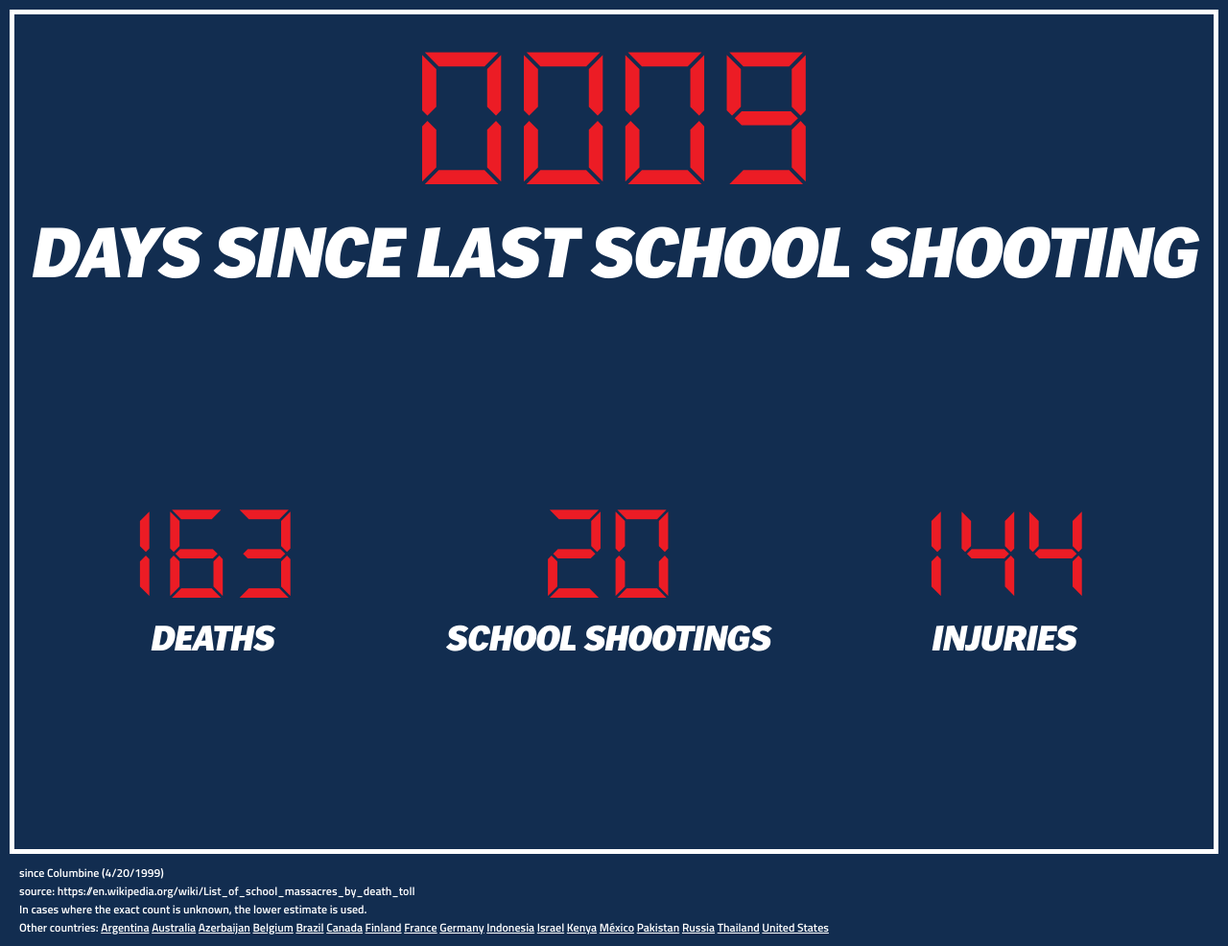
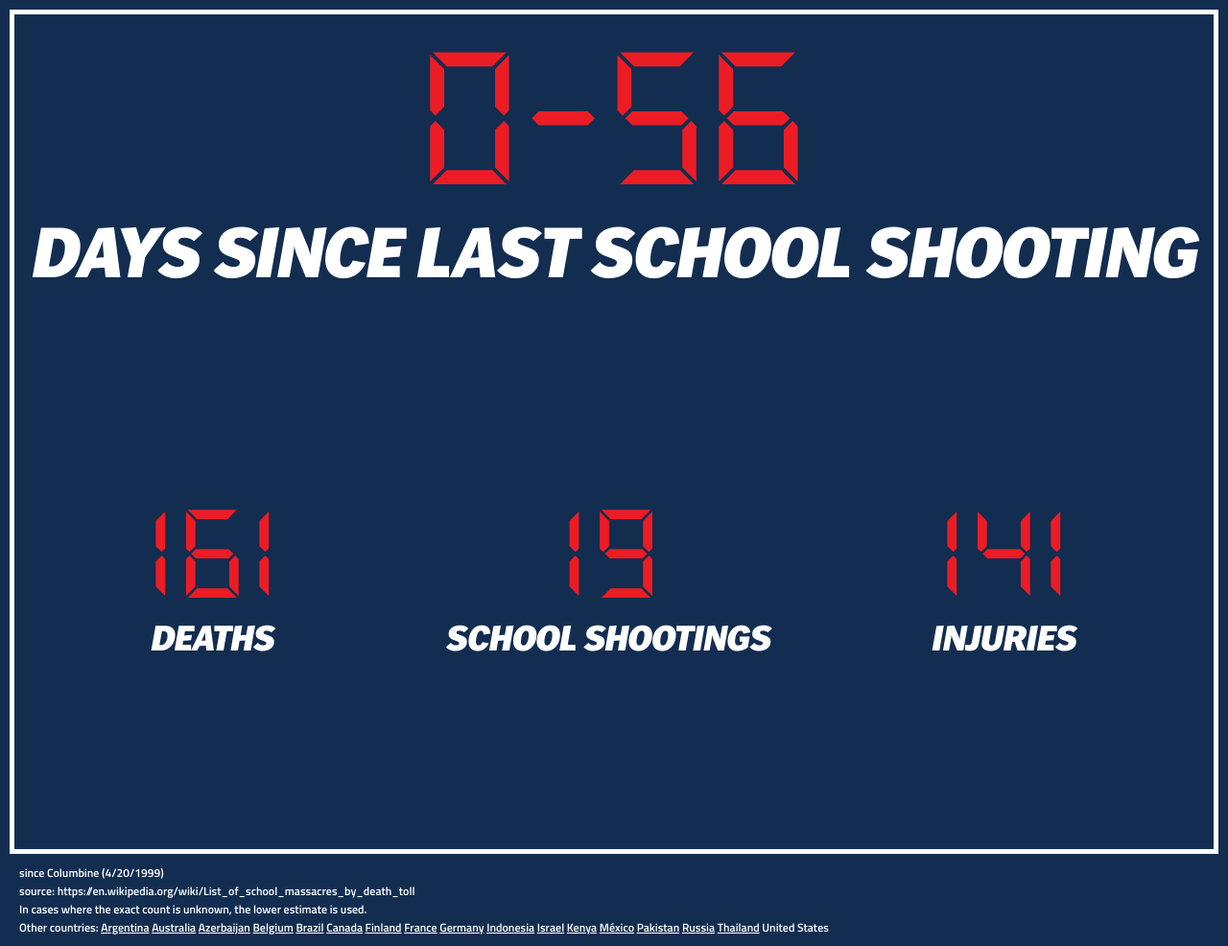
Before and after one commit to chrisdclemens/ShootingsScoreboard, a Jekyll site: the page built from index.html, in a window 1280 px wide. Shown: the whole page at 96% size. Built offline with Jekyll 4.4.1, drawn with Linux system fonts in a browser that asks for light colours.

Commit message:
Add files via upload

```diff
--- a/index.html
+++ b/index.html
@@ -1,8 +1,8 @@
 ---
-title: United States of America
+title:  United States
 layout: scoreboard
-shootings: 20
-kills: 163
-injuries: 144
-last_shooting: 2018, 1, 14
+shootings: 19
+kills: 161
+injuries: 141
+last_shooting: 2018, 3, 20
 ---
```
